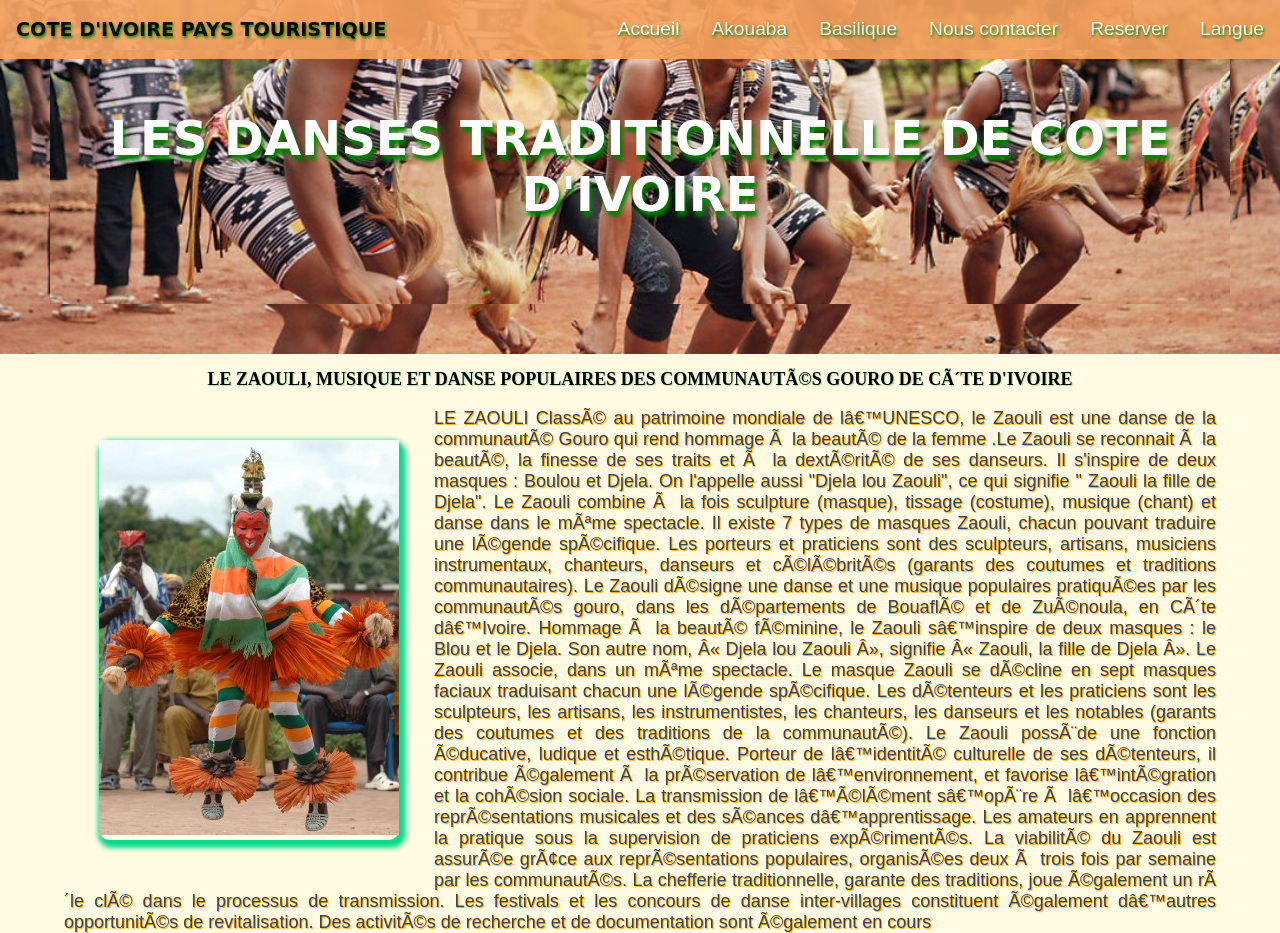
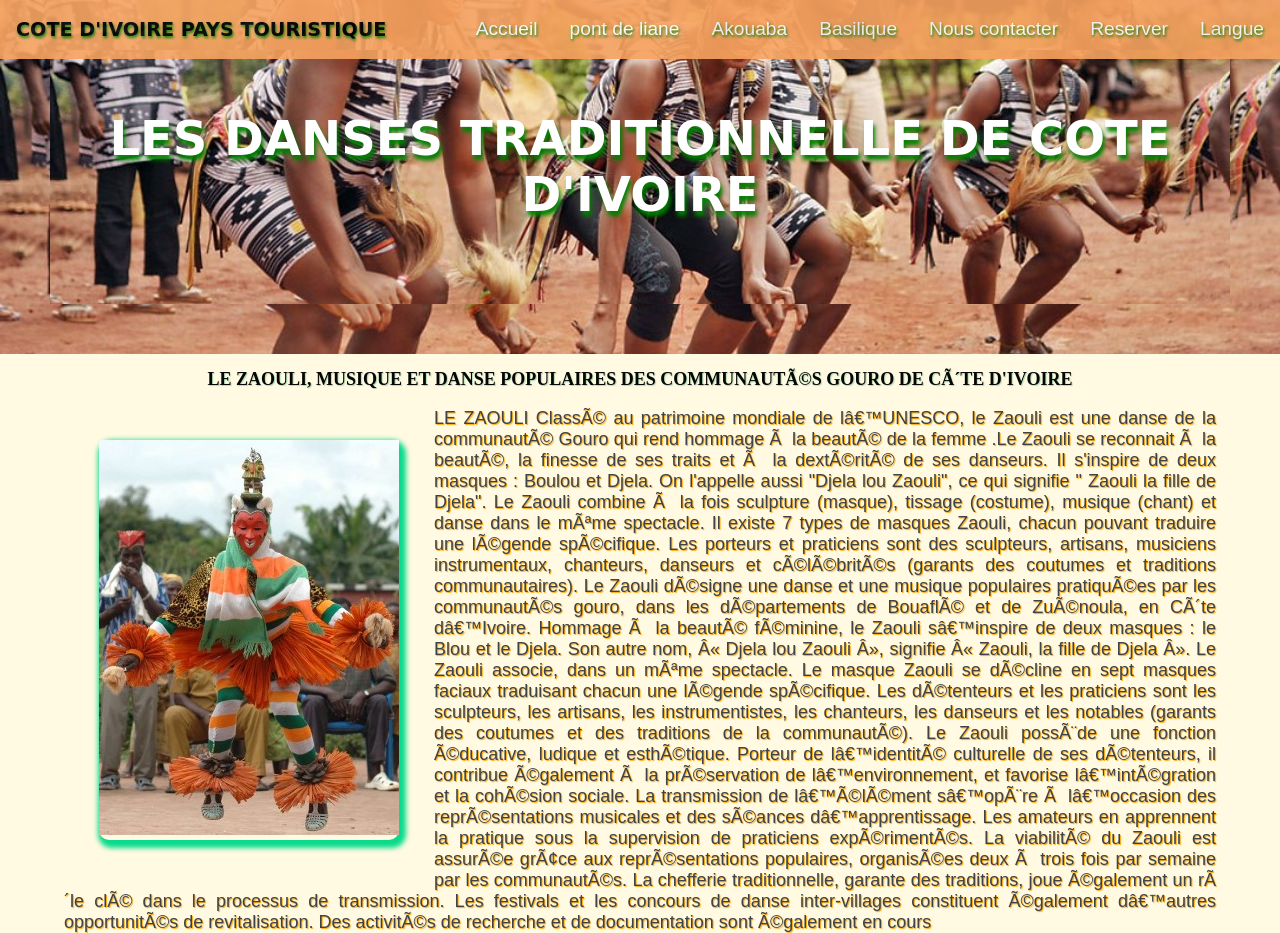
Before and after one commit to EHOKA/ehokatourisme.github.jo, a plain HTML site: page danse_traditionnelle.html in a window 1280 px wide. Shown: the top 933 px of the page. Drawn offline with Linux system fonts and the light colour scheme.

Commit message:
Update danse_traditionnelle.html

```diff
--- a/danse_traditionnelle.html
+++ b/danse_traditionnelle.html
@@ -13,11 +13,13 @@
                 <ul>
                     <li id="logo" ><a href="#" style="color:black ;">COTE D'IVOIRE PAYS TOURISTIQUE </a></li>
 
+
                     <li > <a href="#Langue ">Langue </a></li>
                     <li > <a href="#Reserver">Reserver </a></li>
                     <li > <a href="#contactenousdanse">Nous contacter </a></li>
                     <li><a href="basilique.html">Basilique</a></li>
                     <li><a href="akwaba.html">Akouaba</a></li>
+                    <li><a href="pont_de_liane.html">pont de liane</a></li>
                     <li><a href="index.html">Accueil</a></li>
             </nav>
             </nav>
```
